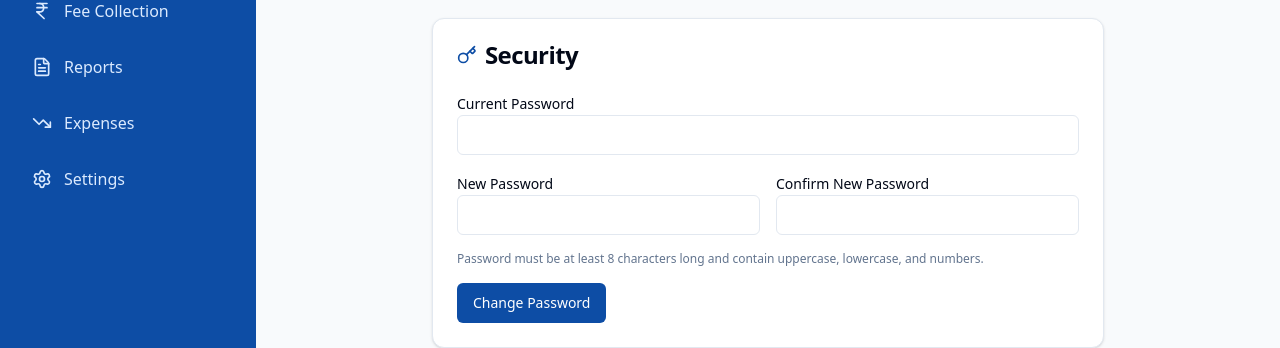
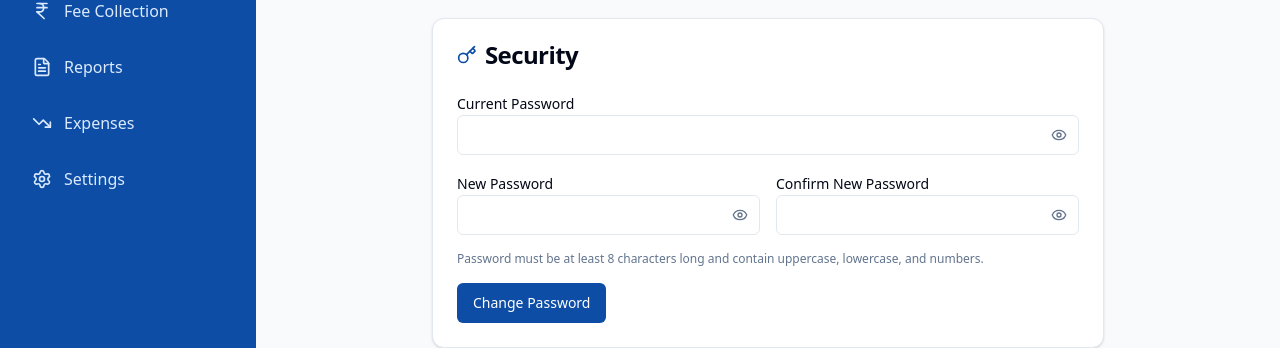
Before and after one commit to Rohan-Unbeg/saurav-fee-management, a React (Vite) app in the folder frontend/: page /profile in a window 1280 px wide. Shown: the part 294-642 px from the top of the page. Built offline with nearby package versions, Linux system fonts and the light colour scheme; no server answers; sample sign-in values are in the browser's storage.

Commit message:
added password visiblity and changed reciept addreess

```diff
--- a/frontend/src/components/Receipt.tsx
+++ b/frontend/src/components/Receipt.tsx
@@ -19,7 +19,7 @@
       <div className="flex justify-between items-start border-b-2 border-slate-800 pb-6 mb-8">
         <div>
           <h1 className="text-4xl font-extrabold tracking-tight text-slate-900 uppercase">Saurav Computer</h1>
-          <p className="text-sm text-slate-600 mt-2 font-medium">At Post: Shendurjan, Tal: Wai, Dist: Satara</p>
+          <p className="text-sm text-slate-600 mt-2 font-medium">At Post: Shendurjan, Tal: Sindkhed Raja, Maharashtra 443202</p>
           <p className="text-sm text-slate-600 font-medium">Mobile: 9823779796</p>
         </div>
         <div className="text-right">
--- /dev/null
+++ b/frontend/src/components/ui/PasswordInput.tsx
@@ -0,0 +1,45 @@
+import React, { useState } from 'react';
+import { Input } from '@/components/ui/input';
+import { Eye, EyeOff } from 'lucide-react';
+import { Button } from '@/components/ui/button';
+import { cn } from '@/lib/utils';
+
+export interface PasswordInputProps
+  extends React.InputHTMLAttributes<HTMLInputElement> {}
+
+const PasswordInput = React.forwardRef<HTMLInputElement, PasswordInputProps>(
+  ({ className, ...props }, ref) => {
+    const [showPassword, setShowPassword] = useState(false);
+
+    return (
+      <div className="relative">
+        <Input
+          type={showPassword ? 'text' : 'password'}
+          className={cn('pr-10', className)}
+          ref={ref}
+          {...props}
+        />
+        <Button
+          type="button"
+          variant="ghost"
+          size="sm"
+          className="absolute right-0 top-0 h-full px-3 py-2 hover:bg-transparent"
+          onClick={() => setShowPassword((prev) => !prev)}
+          tabIndex={-1}
+        >
+          {showPassword ? (
+            <EyeOff className="h-4 w-4 text-muted-foreground" aria-hidden="true" />
+          ) : (
+            <Eye className="h-4 w-4 text-muted-foreground" aria-hidden="true" />
+          )}
+          <span className="sr-only">
+            {showPassword ? 'Hide password' : 'Show password'}
+          </span>
+        </Button>
+      </div>
+    );
+  }
+);
+PasswordInput.displayName = 'PasswordInput';
+
+export { PasswordInput };
--- a/frontend/src/pages/Login.tsx
+++ b/frontend/src/pages/Login.tsx
@@ -3,6 +3,7 @@
 import { useAuth } from '../context/AuthContext';
 import { useNavigate } from 'react-router-dom';
 import { Input } from '@/components/ui/input';
+import { PasswordInput } from '@/components/ui/PasswordInput';
 import { Button } from '@/components/ui/button';
 import { Label } from '@/components/ui/label';
 import API_URL from '@/config';
@@ -94,10 +95,9 @@
                   <div className="space-y-2">
                     <Label htmlFor="password">Password</Label>
                     <div className="relative">
-                      <Lock className="absolute left-3 top-2.5 h-5 w-5 text-slate-400" />
-                      <Input
+                      <Lock className="absolute left-3 top-2.5 h-5 w-5 text-slate-400 z-10" />
+                      <PasswordInput
                         id="password"
-                        type="password"
                         value={password}
                         onChange={(e) => setPassword(e.target.value)}
                         placeholder="Enter your password"
--- a/frontend/src/pages/Profile.tsx
+++ b/frontend/src/pages/Profile.tsx
@@ -3,6 +3,7 @@
 import { useAuth } from '@/context/AuthContext';
 import { Card, CardContent, CardHeader, CardTitle } from '@/components/ui/card';
 import { Input } from '@/components/ui/input';
+import { PasswordInput } from '@/components/ui/PasswordInput';
 import { Button } from '@/components/ui/button';
 import { Label } from '@/components/ui/label';
 import { toast } from 'sonner';
@@ -94,9 +95,8 @@
           <form onSubmit={handleSubmit} className="space-y-4">
             <div className="space-y-2">
               <Label htmlFor="oldPassword">Current Password</Label>
-              <Input
+              <PasswordInput
                 id="oldPassword"
-                type="password"
                 value={passwords.oldPassword}
                 onChange={handleChange}
                 required
@@ -105,9 +105,8 @@
             <div className="grid grid-cols-1 md:grid-cols-2 gap-4">
               <div className="space-y-2">
                 <Label htmlFor="newPassword">New Password</Label>
-                <Input
+                <PasswordInput
                   id="newPassword"
-                  type="password"
                   value={passwords.newPassword}
                   onChange={handleChange}
                   required
@@ -115,9 +114,8 @@
               </div>
               <div className="space-y-2">
                 <Label htmlFor="confirmPassword">Confirm New Password</Label>
-                <Input
+                <PasswordInput
                   id="confirmPassword"
-                  type="password"
                   value={passwords.confirmPassword}
                   onChange={handleChange}
                   required
--- a/frontend/src/pages/Settings.tsx
+++ b/frontend/src/pages/Settings.tsx
@@ -4,6 +4,7 @@
 import { Card, CardContent, CardHeader, CardTitle } from '@/components/ui/card';
 import { Skeleton } from '@/components/ui/skeleton';
 import { Input } from '@/components/ui/input';
+import { PasswordInput } from '@/components/ui/PasswordInput';
 import { Button } from '@/components/ui/button';
 import { Label } from '@/components/ui/label';
 import Modal from '@/components/ui/modal';
@@ -506,9 +507,8 @@
             </div>
             <div className="space-y-2">
               <Label htmlFor="password">Password</Label>
-              <Input
+              <PasswordInput
                 id="password"
-                type="password"
                 value={formData.password}
                 onChange={(e) => setFormData({...formData, password: e.target.value})}
                 required
```
Also changed, not shown: 1 other file (tests, documents, lock files or other folders).
